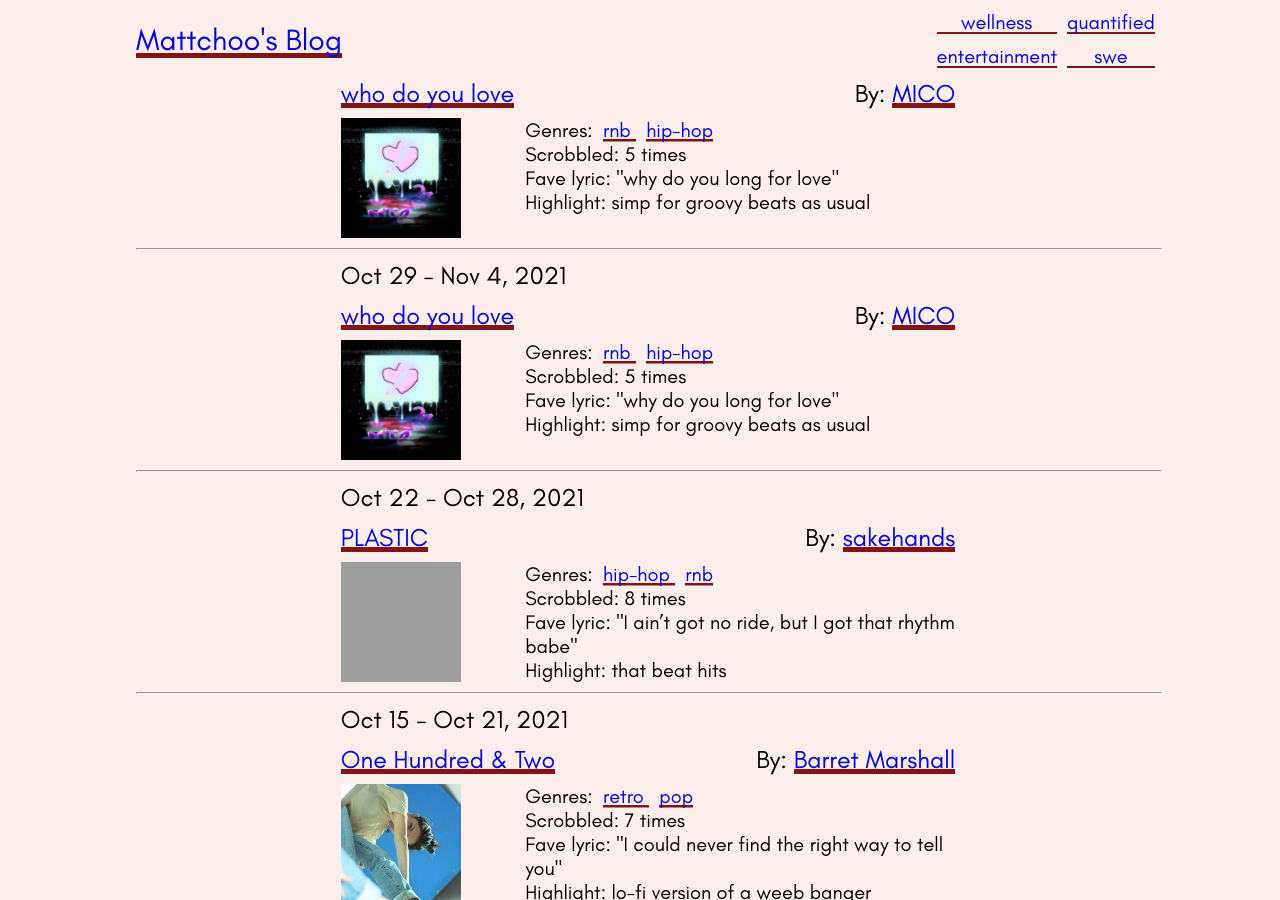
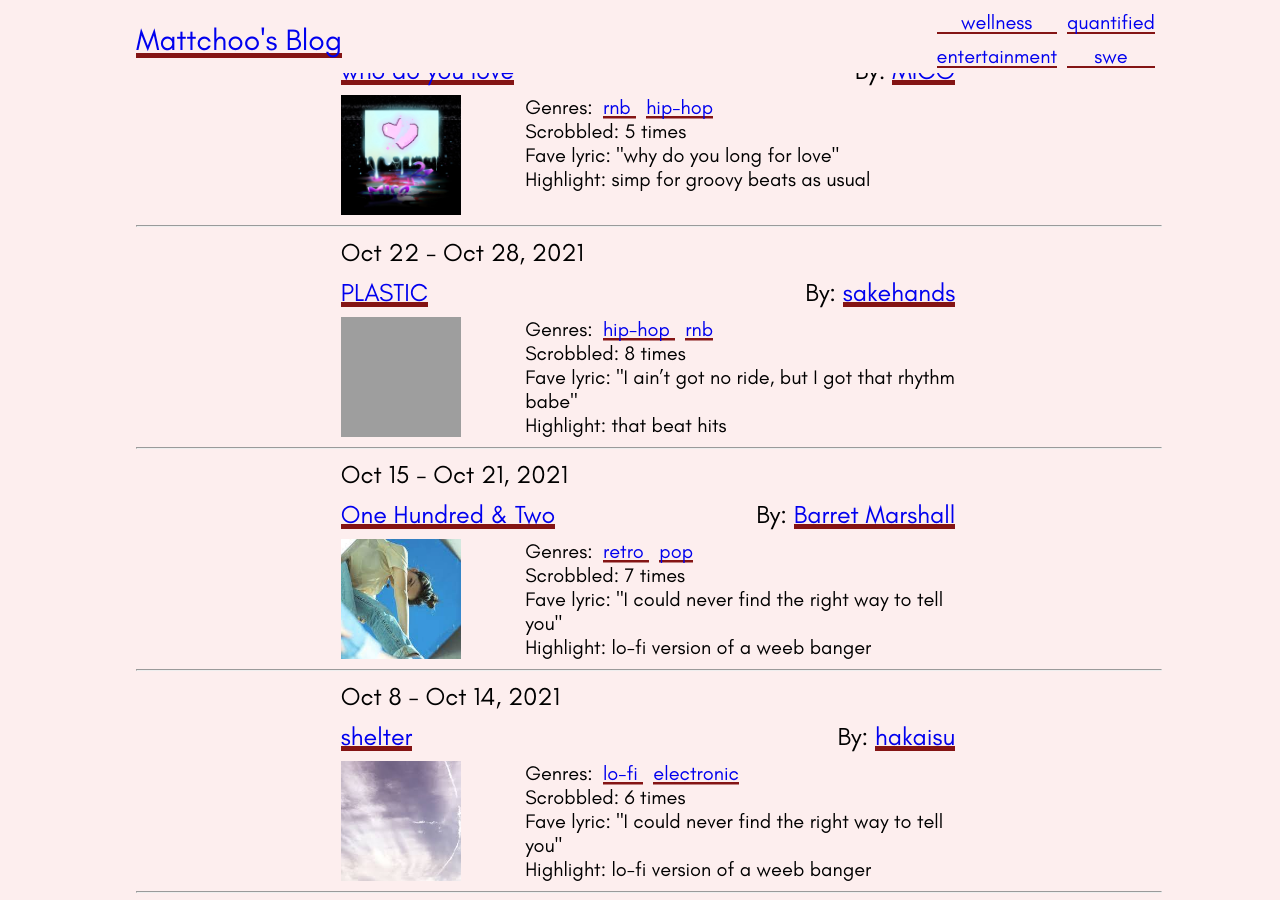
Before and after one commit to matthewcn56/whatcha-up-to-mattchoo, a Jekyll site: the page built from _posts/2021-12-24-top-scrobbled.md, in a window 1280 px wide and 900 px high, scrolled down 4265 px. Built offline with Jekyll 4.4.1, drawn with Linux system fonts in a browser that asks for light colours; grey boxes are pictures that could not be loaded.

Commit message:
updated scrobbles

```diff
--- a/_data/top_scrobbled.yml
+++ b/_data/top_scrobbled.yml
@@ -228,17 +228,6 @@
   img: "who-do-you-love.jpg"
   song_link: "https://open.spotify.com/track/3RET6JiPnPh3CzKYDVAydk?si=d544a620198e4910"
   artist_link: https://open.spotify.com/artist/0wajW5BBnk40YAhJdTkrrG?si=bTcY5tYMR8C68KQF_2VsyQ
-- track: "who do you love"
-  artist: "MICO"
-  scrobbles: 5
-  genres: [rnb, hip-hop]
-  lyric: "why do you long for love"
-  highlight: "simp for groovy beats as usual"
-  date: 2021-11-05
-  week: "Oct 29 - Nov 4, 2021"
-  img: "who-do-you-love.jpg"
-  song_link: "https://open.spotify.com/track/3RET6JiPnPh3CzKYDVAydk?si=d544a620198e4910"
-  artist_link: https://open.spotify.com/artist/0wajW5BBnk40YAhJdTkrrG?si=bTcY5tYMR8C68KQF_2VsyQ
 - track: Chopstick
   artist: "NiziU"
   scrobbles: 4
```
Also changed, not shown: assets/images/song_data/lyricsCloud.png, assets/images/song_data/tracksCloud.png.
